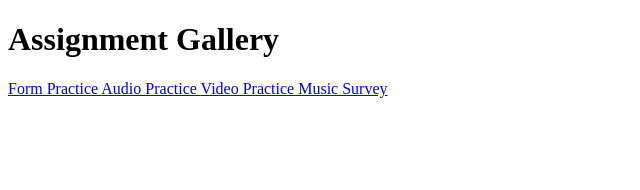
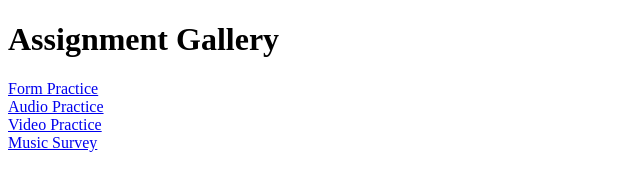
Before and after one commit to gsmoke117/assignment_gallery, a plain HTML site: page index.html in a window 1280 px wide. Shown: the whole page, without its empty margins (0-640 px from the left). Drawn offline with Linux system fonts and the light colour scheme.

Commit message:
Added br

```diff
--- a/index.html
+++ b/index.html
@@ -7,9 +7,9 @@
   <body>
     <h1>Assignment Gallery</h1>
 
-    <a href="formpractice.html"> Form Practice </a>
-    <a href="audio.html"> Audio Practice </a>
-    <a href="video.html"> Video Practice </a>
-    <a href="survey.html"> Music Survey </a>
+    <a href="formpractice.html"> Form Practice </a><br>
+    <a href="audio.html"> Audio Practice </a><br>
+    <a href="video.html"> Video Practice </a><br>
+    <a href="survey.html"> Music Survey </a><br>
   </body>
 </html>
```
